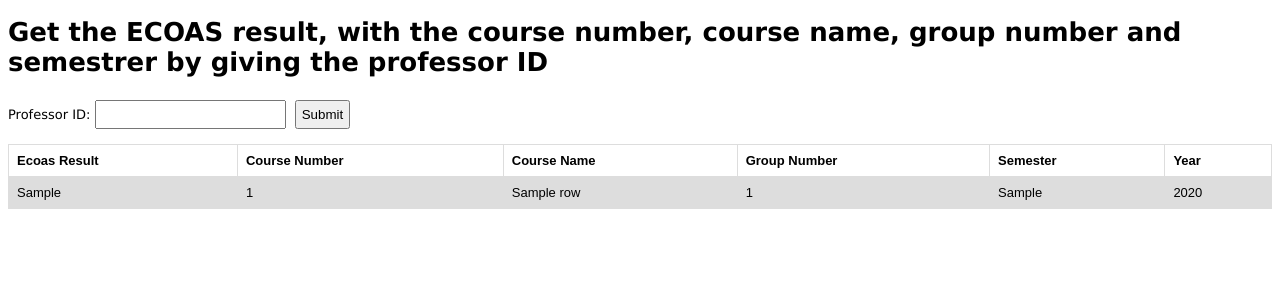
After one commit to codyvi/DataBasesFinal, a Flask app: template templates/Ecoas.html in a window 1280 px wide. The commit adds this page. Shown: the top 300 px of the page. Run offline with Flask 2, Linux system fonts and the light colour scheme; the template is opened without the code that fills it: most values are stand-ins (such as "Sample title", 1, 10 or a date in 2020).

Commit message:
Final Commit
Yo hice todo

```diff
--- a/app.py
+++ b/app.py
@@ -156,3 +156,70 @@ def del_departments():
     res = db_query()
 
     return render_template('department.html', result=res, content_type='application/json')
+
+
+@app.route('/CourseBySID', methods=['GET','POST'])
+def CourseBySID():
+    def db_query():
+        _db = db.Database()
+
+        if request.method == "GET":
+            student_id = request.values.get('sID', '')
+            cbySid = _db.list_coursebysid(student_id)
+            print('Listing Course Name of Given Student', file=sys.stdout)
+
+            return cbySid
+
+    res = db_query()
+
+    return render_template('CourseBySID.html', result=res, content_type='application/json')
+
+
+@app.route('/TiemNomyNom', methods=['GET','POST'])
+def TiemNomyNom():
+    def db_query():
+        _db = db.Database()
+
+        if request.method == "GET":
+            professor_id = request.values.get('pID', '')
+            TiNoyNo = _db.list_profbyid(professor_id)
+            print('Listing Proffesor Name, Id and available time of Given Professor', file=sys.stdout)
+
+            return TiNoyNo
+
+    res = db_query()
+
+    return render_template('TiemNomyNom.html', result=res, content_type='application/json')
+
+
+@app.route('/Ecoas', methods=['GET','POST'])
+def Ecoas():
+    def db_query():
+        _db = db.Database()
+
+        if request.method == "GET":
+            professor_id = request.values.get('pID', '')
+            ecos = _db.list_ecoasbyid(professor_id)
+            print('Listing course ecoa grade and more data by given professor', file=sys.stdout)
+
+            return ecos
+
+    res = db_query()
+
+    return render_template('Ecoas.html', result=res, content_type='application/json')
+
+@app.route('/Phistory', methods=['GET','POST'])
+def Phistory():
+    def db_query():
+        _db = db.Database()
+
+        if request.method == "GET":
+            professor_id = request.values.get('pID', '')
+            pHis = _db.list_history(professor_id)
+            print('Listing Professor History', file=sys.stdout)
+
+            return pHis
+
+    res = db_query()
+
+    return render_template('Phistory.html', result=res, content_type='application/json')
--- /dev/null
+++ b/templates/Ecoas.html
@@ -0,0 +1,43 @@
+<!DOCTYPE html>
+<html lang="en">
+<style>
+
+</style>
+<head>
+    <link rel="stylesheet" type="text/css" href="/static/styles.css">
+    <meta charset="UTF-8">
+    <title>Ecoas by Proffesor ID</title>
+</head>
+<body>
+    <h1>Get the ECOAS result, with the course number, course name, group number and semestrer by giving the professor ID</h1>
+    <div class="inputs">
+            <form method="GET" action="{{ url_for('Ecoas') }}">
+                <label for="pID">Professor ID:</label>
+                <input type="text" id="pID" name="pID">
+                <input type="submit" value="Submit">
+            </form>
+        </div>
+<table id="Ecoas" style="width:100%">
+    {% if result %}
+    <tr>
+        <th>Ecoas Result</th>
+        <th>Course Number</th>
+        <th>Course Name</th>
+        <th>Group Number</th>
+        <th>Semester</th>
+        <th>Year</th>
+    </tr>
+    {% for row in result %}
+    <tr>
+        <td> {{ row.gEcoa }}</td>
+        <td> {{ row.cNumber }} </td>
+        <td> {{ row.cName }}</td>
+        <td> {{ row.gNumber }}</td>
+        <td> {{ row.gSemester }} </td>
+        <td> {{ row.gYear }} </td>
+    </tr>
+    {% endfor %}
+    {% endif %}
+</table>
+</body>
+</html>
--- a/templates/index.html
+++ b/templates/index.html
@@ -9,7 +9,11 @@
   <ul>
     <li><a href="{{ url_for('students') }}"> Students Queries </a></li>
     <li><a href="{{ url_for('professor') }}">Professor Queries</a></li>
-    <li><a href="{{url_for('department') }}">Department Queries</a></li>
+    <li><a href="{{ url_for('department') }}">Department Queries</a></li>
+    <li><a href="{{ url_for('CourseBySID') }}">Get the courses a Student has by giving his ID</a></li>
+    <li><a href="{{ url_for('TiemNomyNom') }}">Get the Available Time, Id and Name of Given Professor</a></li>
+    <li><a href="{{ url_for('Ecoas') }}">Get the ECOAS result, with the course number, course name, group number and semestrer by giving the professor ID</a></li>
+    <li><a href="{{ url_for('Phistory') }}"> Get the Professor History by giving his id</a></li>
   </ul>
 
 </body>
```
Also changed, not shown: db.py (+73 -0 lines), templates/CourseBySID.html (added, +35 -0 lines), templates/Phistory.html (added, +37 -0 lines), templates/TiemNomyNom.html (added, +37 -0 lines).
